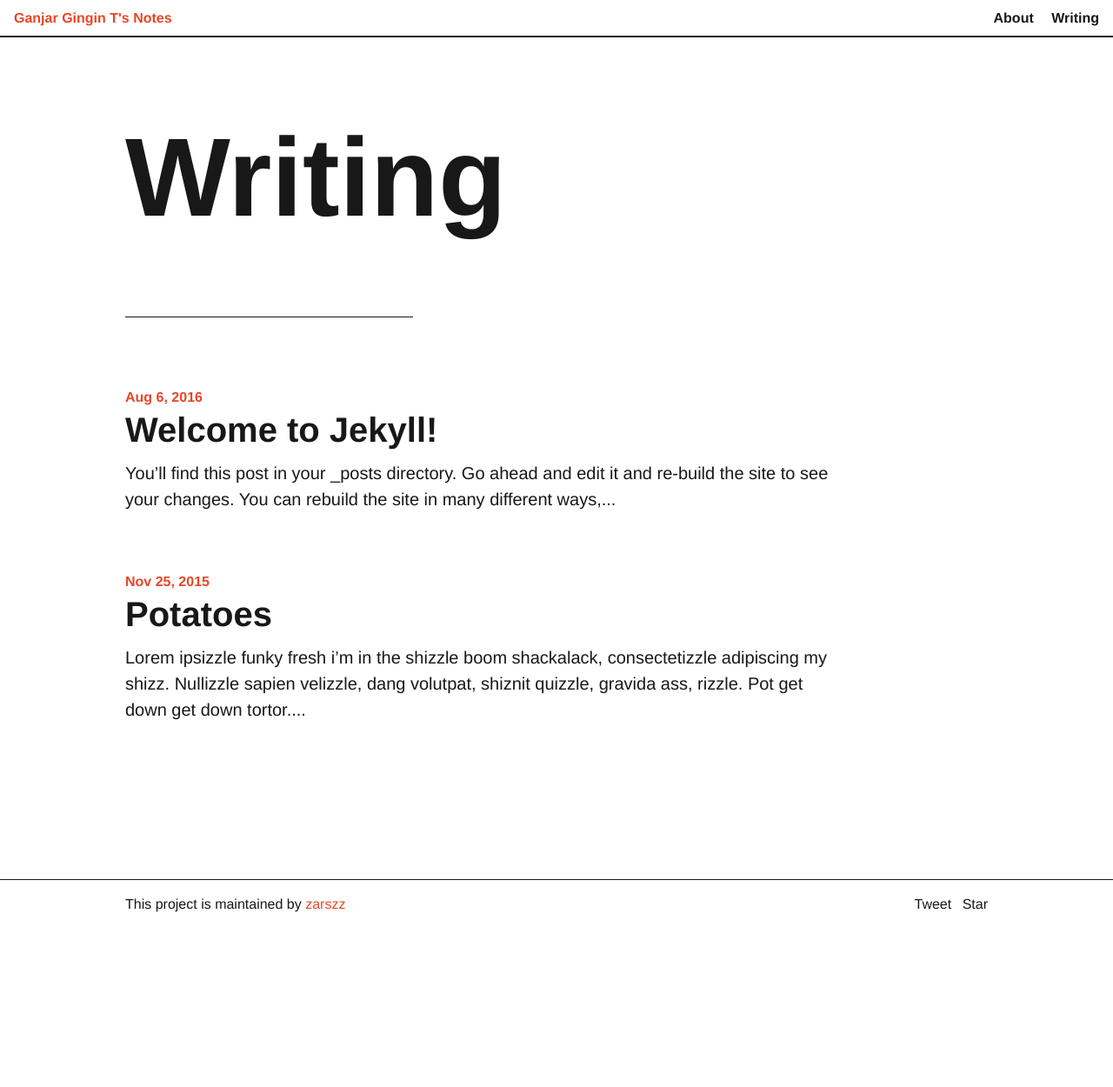
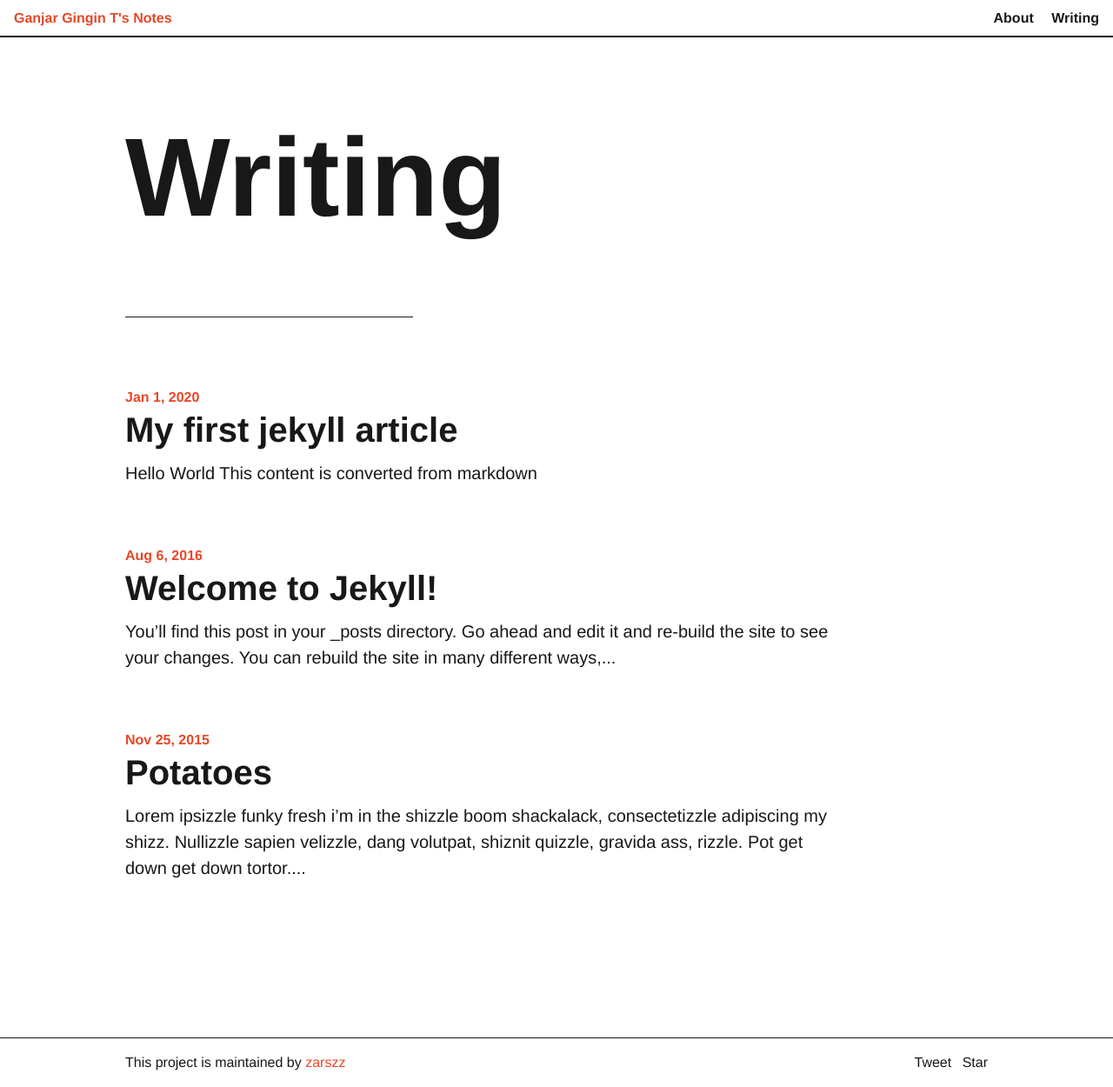
Before and after one commit to zarszz/ganjarxnotes, a Jekyll site: the page built from writing.html, in a window 1280 px wide. Shown: the whole page at 87% size. Built offline with Jekyll 4.4.1, drawn with Linux system fonts in a browser that asks for light colours; comment, search, counter and statistics services are not loaded; before the commit the page ends 1068 px from its top, so only the background shows below that.

Commit message:
change jekyll configuration

```diff
--- a/_config.yml
+++ b/_config.yml
@@ -15,7 +15,7 @@
 # in the templates via {{ site.myvariable }}.
 title: Ganjar Gingin T's Notes
 description: My simple documentations and notes to make my or your life more easist
-baseurl: "/ganjarxnotes" # the subpath of your site, e.g. /blog
+baseurl: "" # the subpath of your site, e.g. /blog
 url: "https://zarszz.github.io" # the base hostname & protocol for your site, e.g. http://example.com
 github_repo: ganjarxnotes # the GitHub repo name for your project
 github_username: zarszz
--- /dev/null
+++ b/_posts/2020-01-30-hello-world.md
@@ -0,0 +1,9 @@
+---
+layout: category-post
+title:  "My first jekyll article"
+date:   2020-01-01 12:22:15
+categories: writing
+---
+# Hello World
+
+This content is converted from markdown
```
Also changed, not shown: _includes/head.html (+13 -2 lines).
